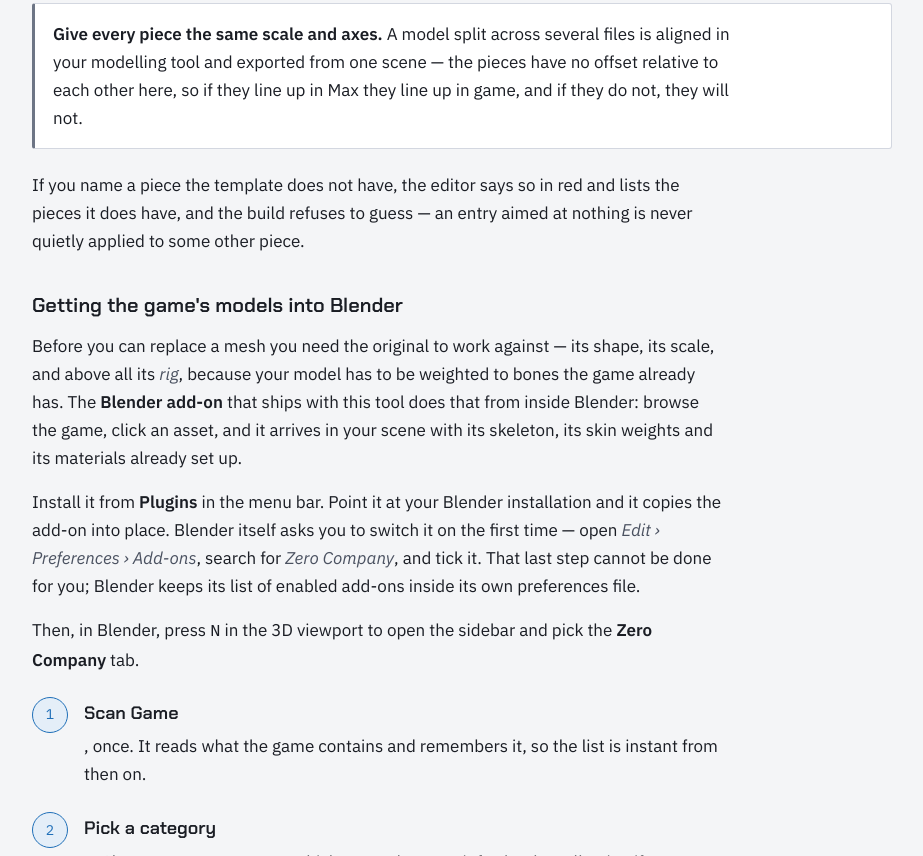
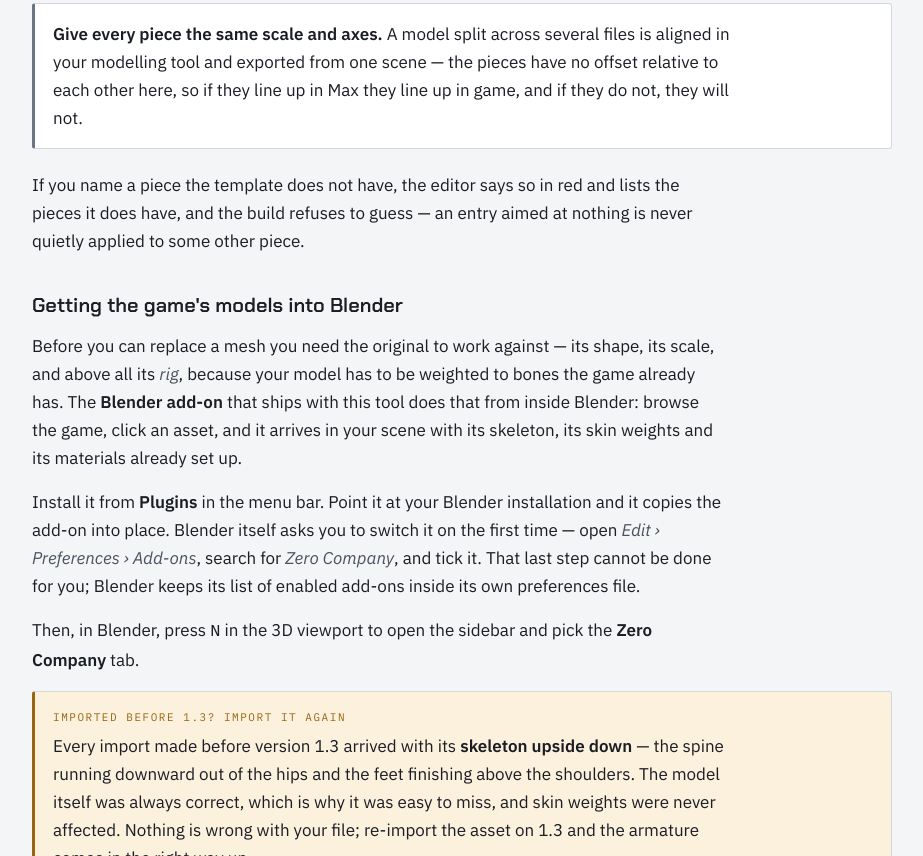
Before and after one commit to CorraAshu/ZeroCompanyModStudio-Releases, a plain HTML site: page docs/handbook.html in a window 1280 px wide. Shown: the part 11144-12000 px from the top of the page, without its empty margins (178-1101 px from the left). Drawn offline with Linux system fonts and the light colour scheme.

Commit message:
Guides for 1.3
The Blender section now tells anybody with a scene from 1.0 to 1.2 that its
armature came in upside down and that re-importing on 1.3 is the whole fix. The
models and the weights were always right, so there is nothing else to do.

```diff
--- a/docs/handbook.html
+++ b/docs/handbook.html
@@ -623,6 +623,11 @@
   <p>Install it from <strong>Plugins</strong> in the menu bar. Point it at your Blender installation and it copies the add-on into place. Blender itself asks you to switch it on the first time &mdash; open <em>Edit &rsaquo; Preferences &rsaquo; Add-ons</em>, search for <em>Zero Company</em>, and tick it. That last step cannot be done for you; Blender keeps its list of enabled add-ons inside its own preferences file.</p>
 
   <p>Then, in Blender, press <kbd>N</kbd> in the 3D viewport to open the sidebar and pick the <strong>Zero Company</strong> tab.</p>
+
+  <div class="trap">
+    <span class="tag">Imported before 1.3? Import it again</span>
+    <p>Every import made before version 1.3 arrived with its <strong>skeleton upside down</strong> &mdash; the spine running downward out of the hips and the feet finishing above the shoulders. The model itself was always correct, which is why it was easy to miss, and skin weights were never affected. Nothing is wrong with your file; re-import the asset on 1.3 and the armature comes in the right way up.</p>
+  </div>
 
   <ol class="steps">
     <li><strong>Scan Game</strong>, once. It reads what the game contains and remembers it, so the list is instant from then on.</li>
```
